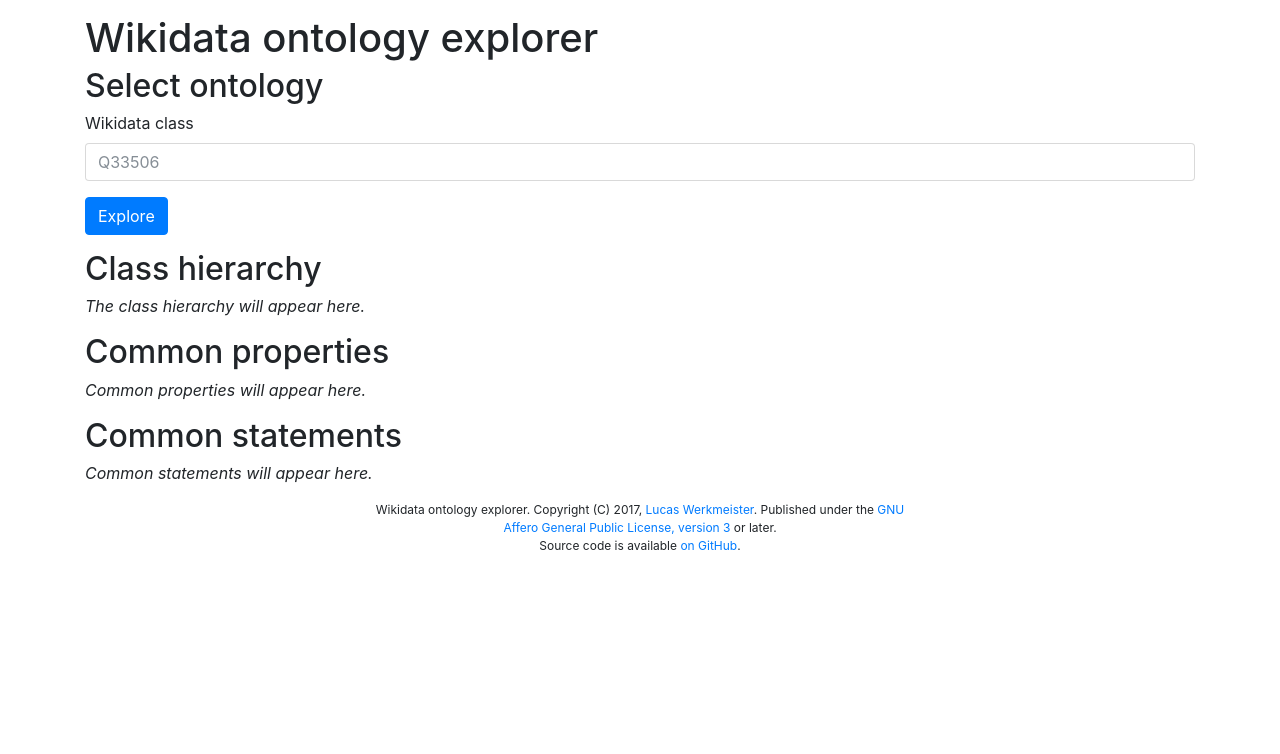
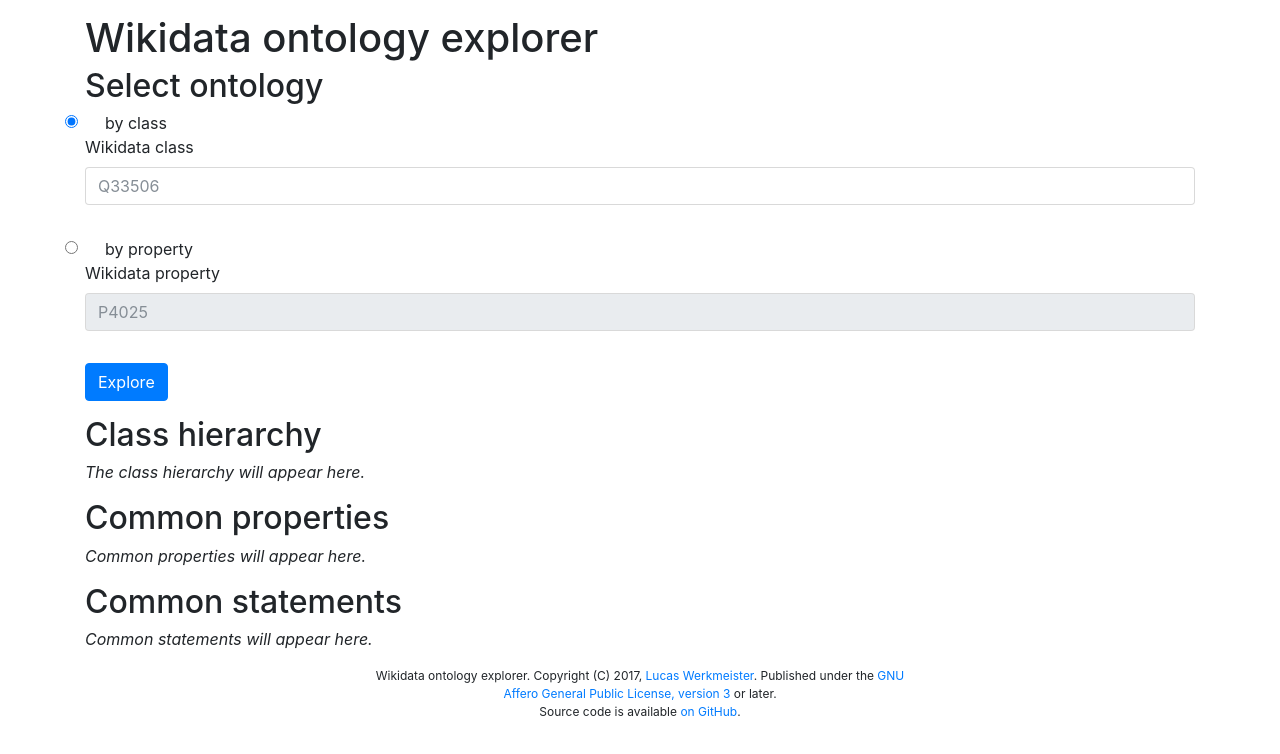
Before and after one commit to lucaswerkmeister/wikidata-ontology-explorer, a plain HTML site: page index.html in a window 1280 px wide. Drawn offline with nearby package versions, Linux system fonts and the light colour scheme.

Commit message:
Add HTML to select different kinds of ontologies
Instead of specifying a class, you can now also specify a property to
explore the ontology of all items with that property.

```diff
--- a/index.html
+++ b/index.html
@@ -12,9 +12,23 @@
     <h1 property="name">Wikidata ontology explorer</h1>
     <form id="mainForm">
       <h2>Select ontology</h2>
-      <div class="form-group">
-        <label for="wikidataClass">Wikidata class</label>
-        <input type="text" required pattern="Q[1-9][0-9]*" title="Wikidata entity ID" class="form-control" id="wikidataClass" placeholder="Q33506">
+      <div class="form-group form-check">
+        <fieldset class="form-group">
+          <input type="radio" name="ontologyType" id="ontologyTypeClass" checked class="form-check-input">
+          <label for="ontologyTypeClass" class="form-check-label">by class</label>
+          <fieldset class="form-group">
+            <label for="wikidataClass">Wikidata class</label>
+            <input type="text" required pattern="Q[1-9][0-9]*" title="Wikidata item ID" class="form-control" id="wikidataClass" placeholder="Q33506">
+          </fieldset>
+        </fieldset>
+        <fieldset class="form-group">
+          <input type="radio" name="ontologyType" id="ontologyTypeProperty" class="form-check-input">
+          <label for="ontologyTypeProperty" class="form-check-label">by property</label>
+          <fieldset disabled class="form-group">
+            <label for="wikidataProperty">Wikidata property</label>
+            <input type="text" required pattern="P[1-9][0-9]*" title="Wikidata property ID" class="form-control" id="wikidataProperty" placeholder="P4025">
+          </fieldset>
+        </fieldset>
       </div>
       <button type="submit" class="btn btn-primary">Explore</button>
     </form>
--- a/woe.js
+++ b/woe.js
@@ -63,9 +63,23 @@ ORDER BY DESC(?count)
 	commonStatements.replaceWith(commonStatementsIFrame);
 }
 
+function updateRadioChildren(form, radio) {
+	for (const fieldset of form.querySelectorAll('input[type=radio] ~ fieldset')) {
+		fieldset.disabled = true;
+	}
+	radio.parentElement.querySelector('fieldset').disabled = false;
+}
+
 document.addEventListener('DOMContentLoaded', e => {
-	document.getElementById('mainForm').addEventListener('submit', e => {
+	const mainForm = document.getElementById('mainForm');
+
+	mainForm.addEventListener('submit', e => {
         exploreWikidataOntology(document.getElementById('wikidataClass').value);
 		e.preventDefault();
 	});
+
+	for (const radio of mainForm.querySelectorAll('input[type=radio]')) {
+		radio.addEventListener('change', e => updateRadioChildren(mainForm, e.target));
+	}
+	updateRadioChildren(mainForm, mainForm.querySelector('input[type=radio]:checked'));
 });
```
